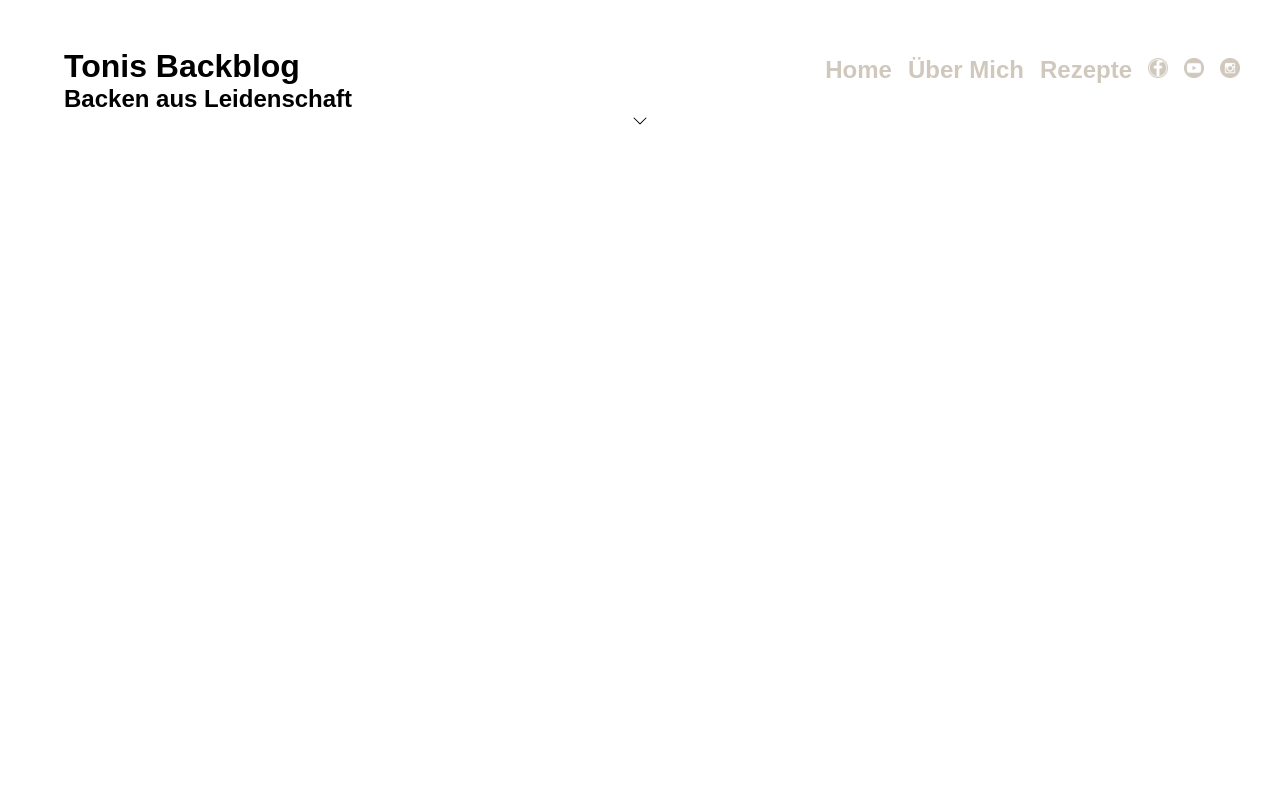
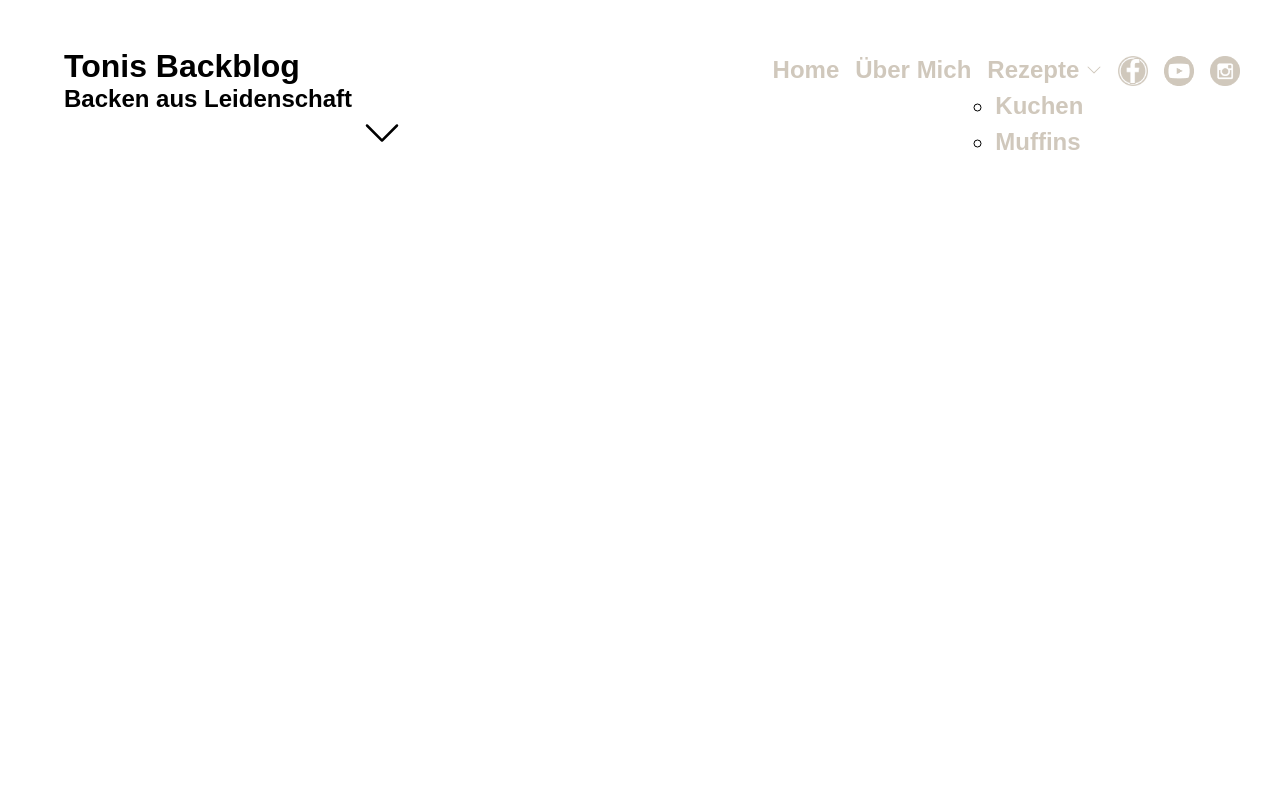
Before and after one commit to idfcboutm/idfcboutm.github.io, a plain HTML site: page index.html in a window 1280 px wide. Shown: the top 800 px of the page. Drawn offline with Linux system fonts and the light colour scheme; a web font is replaced by a local one.

Commit message:
Update index.html

```diff
--- a/index.html
+++ b/index.html
@@ -22,28 +22,40 @@
             <ul class='menulist'>
                 <li><a href="">Home</a></li>
                 <li><a href="">Über Mich</a></li>
-                <li><a href="">Rezepte</a></li>
-                <li>
-                    <a href=""><img src="assets/images/facebooklogo.png" alt="" height="20px"></a>
+                <li id="dropdwn">
+                    <a href=""> Rezepte
+                    <svg class="text-white " xmlns="http://www.w3.org/2000/svg" width="16" height="16" fill="currentColor" class="bi bi-chevron-down" viewBox="0 0 16 16">
+                        <path fill-rule="evenodd" d="M1.646 4.646a.5.5 0 0 1 .708 0L8 10.293l5.646-5.647a.5.5 0 0 1 .708.708l-6 6a.5.5 0 0 1-.708 0l-6-6a.5.5 0 0 1 0-.708z"/>
+                    </svg>
+                </a>
+                    <ul>
+                        <li><a href="">Kuchen</a></li>
+                        <li><a href="">Muffins</a></li>
+                    </ul>
                 </li>
                 <li>
-                    <a href=""><img src="assets/images/youtubeloge.png" alt="" height="20px"></a>
+                    <a href=""><img src="assets/images/facebooklogo.png" alt="" height="30px"></a>
                 </li>
                 <li>
-                    <a href=""><img src="assets/images/instalogo.png" alt="" height="20px"></a>
+                    <a href=""><img src="assets/images/youtubeloge.png" alt="" height="30px"></a>
+                </li>
+                <li>
+                    <a href=""><img src="assets/images/instalogo.png" alt="" height="30px"></a>
                 </li>
             </ul>
         </nav>
-        <div class="container">
+        <div class="container mg-t-5 container--narrow">
             <h1>Tonis Backblog</h1>
-            <h2>Backen aus Leidenschaft</h2>
+            <h2 class="text-white">Backen aus Leidenschaft</h2>
         </div>
-        <svg class="text-center" xmlns="http://www.w3.org/2000/svg" width="16" height="16" fill="currentColor" class="bi bi-chevron-down" viewBox="0 0 16 16" style="margin-left: auto;margin-right: auto;display: block;">
-            <path fill-rule="evenodd" d="M1.646 4.646a.5.5 0 0 1 .708 0L8 10.293l5.646-5.647a.5.5 0 0 1 .708.708l-6 6a.5.5 0 0 1-.708 0l-6-6a.5.5 0 0 1 0-.708z"/>
-        </svg>
+        <a href="#content">
+            <svg id="scrolldown" class="text-center text-white" xmlns="http://www.w3.org/2000/svg" width="40" height="40" fill="currentColor" class="bi bi-chevron-down" viewBox="0 0 16 16" style="margin-left: auto;margin-right: auto;display: block;">
+                <path fill-rule="evenodd" d="M1.646 4.646a.5.5 0 0 1 .708 0L8 10.293l5.646-5.647a.5.5 0 0 1 .708.708l-6 6a.5.5 0 0 1-.708 0l-6-6a.5.5 0 0 1 0-.708z"/>
+            </svg>
+        </a>
     </header>
 
-    <section>
+    <section id="content">
         <div class="container">
             <div class="split">
                 <div>
@@ -114,4 +126,32 @@
     </footer>
 </body>
 
+<!--<script src="https://ajax.googleapis.com/ajax/libs/jquery/3.3.1/jquery.min.js"></script>
+<script>
+    $(document).ready(function() {
+        // Add smooth scrolling to all links
+        $("a").on('click', function(event) {
+
+            // Make sure this.hash has a value before overriding default behavior
+            if (this.hash !== "") {
+                // Prevent default anchor click behavior
+                event.preventDefault();
+
+                // Store hash
+                var hash = this.hash;
+
+                // Using jQuery's animate() method to add smooth page scroll
+                // The optional number (800) specifies the number of milliseconds it takes to scroll to the specified area
+                $('html, body').animate({
+                    scrollTop: $(hash).offset().top
+                }, 800, function() {
+
+                    // Add hash (#) to URL when done scrolling (default click behavior)
+                    window.location.hash = hash;
+                });
+            } // End if
+        });
+    });
+</script>-->
+
 </html>
```
